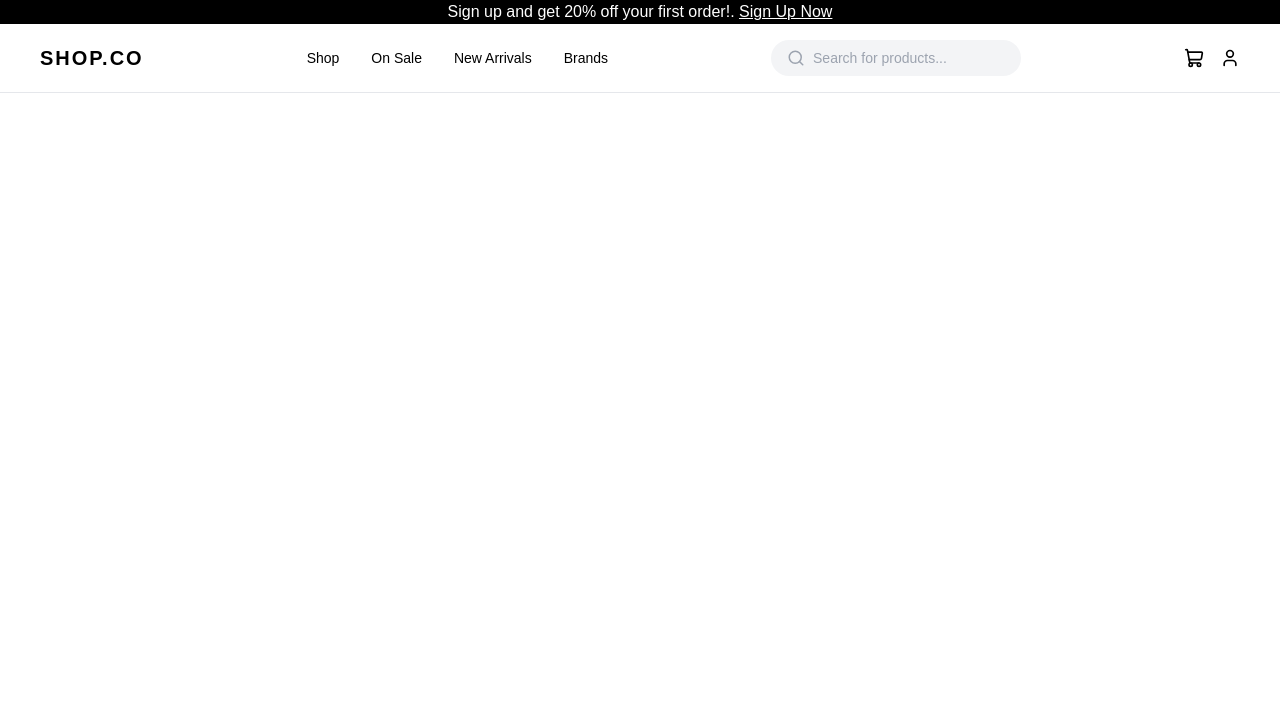
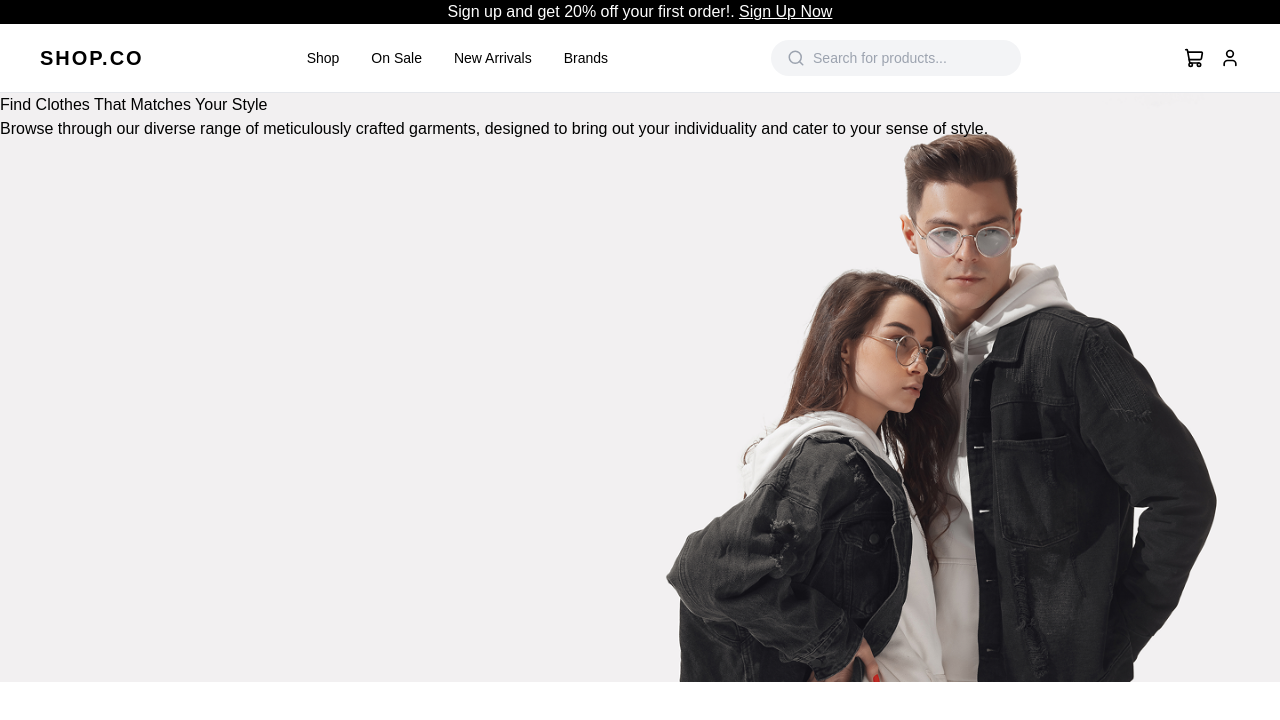
Before and after one commit to Alimzy/alimzy_store, a React (Vite) app: page / in a window 1280 px wide. Shown: the top 720 px of the page. Built offline with nearby package versions, Linux system fonts and the light colour scheme; a web font is replaced by a local one.

Commit message:
Created my Hero components and added my first image to public

```diff
--- a/src/App.jsx
+++ b/src/App.jsx
@@ -2,6 +2,7 @@ import { useState } from 'react'
 import './App.css'
 import Navbar from './components/Navbar.jsx'
 import Announcement from './components/Announcement.jsx'
+import Hero from './components/Hero.jsx'
 function App() {
 
 
@@ -9,6 +10,7 @@ function App() {
      <>
       <Announcement />
       <Navbar />
+      <Hero />
 
     </>
   )
--- /dev/null
+++ b/src/components/Hero.jsx
@@ -0,0 +1,15 @@
+function Hero() {
+  return (
+   <div className="relative">
+
+  <img src="/hero.png" className="w-full" />
+
+  <div className="absolute top-0 left-0">
+    <h1>Find Clothes That Matches Your Style</h1>
+    <p>Browse through our diverse range of meticulously crafted garments, designed to bring out your individuality and cater to your sense of style.</p>
+  </div>
+</div>
+  )
+}
+
+export default Hero
```
Also changed, not shown: public/hero.png (added).
